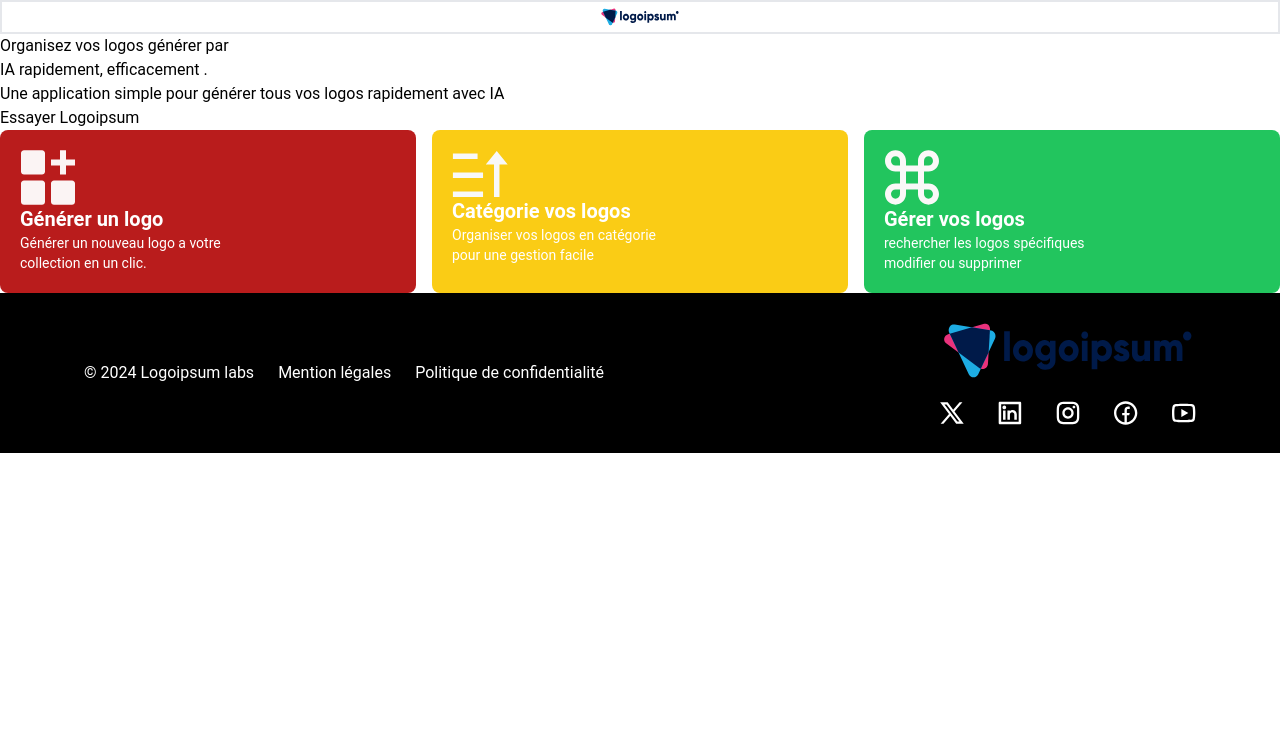
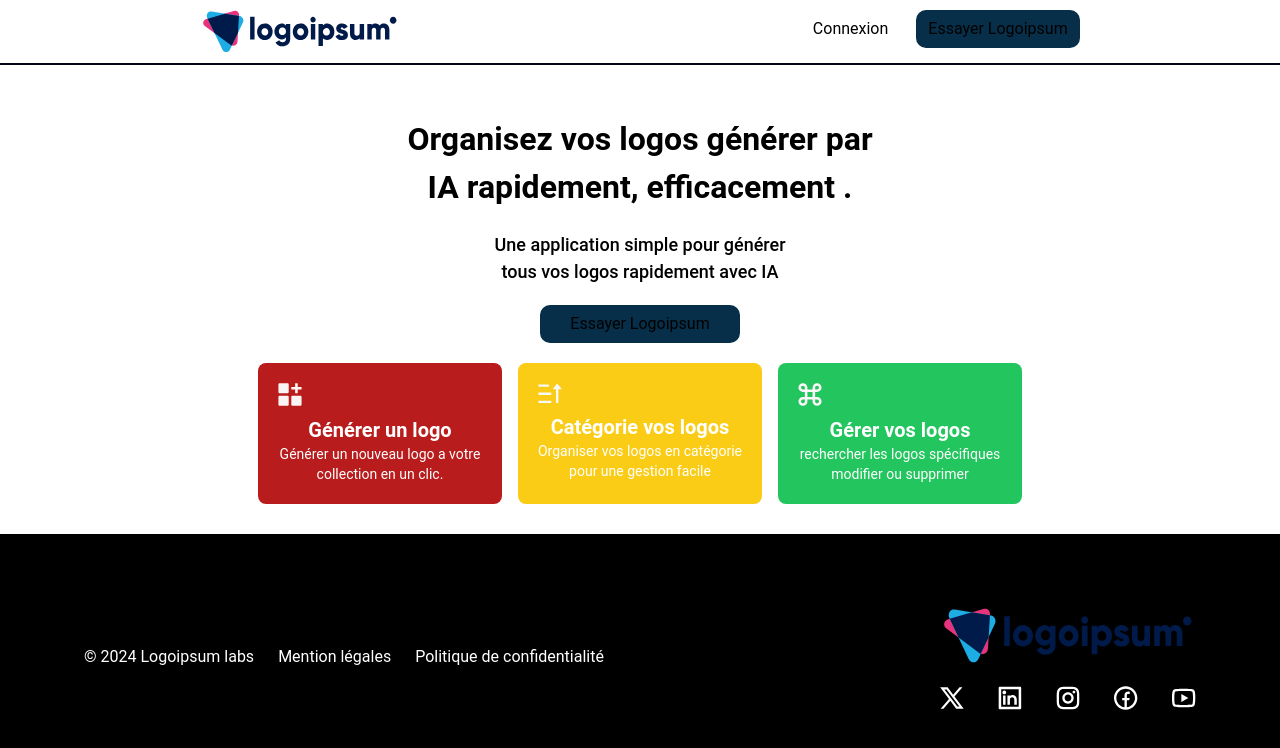
Before and after one commit to jeanclaudesperandezi/logoipsum_tailwind, a plain HTML site: page index.html in a window 1280 px wide. Drawn offline with nearby package versions, Linux system fonts and the light colour scheme.

Commit message:
end logoipsun tailwind css

```diff
--- a/index.html
+++ b/index.html
@@ -11,52 +11,54 @@
 </head>
 <body>
     <!--debut du header-->
-    <header class="flex flex-row justify-around border-2">
+     <header class="flex flex-row justify-around items-center border-b-2 border-slate-950">
+
             <div class="">
-                <img src="assert/img/logo-12 (1).svg" alt="logo" class="w-[80px] h-[30px]">
+                <img src="assert/img/logo-12 (1).svg" alt="logo" class="w-[90px] h-[30px] md:w-[200px] md:h-auto">
             </div>
-            <div class="hidden ">
-                <button class="">Connexion</button>
-                <button class="">Essayer Logoipsum</button>
+            <div class="hidden md:flex md:flex-row md:justify-around md:gap-4 mb-[15px] mt-[10px]">
+                <button class="border-2  border-transparent hover:bg-slate-300 md:px-[10px] md:py-[5px] md:rounded-[10px]">Connexion</button>
+                <button class="md:border-2  md:border-sky-950 md:bg-sky-950 md:rounded-[10px] md:px-[10px] md:py-[5px] md:hover:bg-sky-700">Essayer Logoipsum</button>
             </div>
            <div class="md:hidden">
                 <img src="assert/img/menu.svg" alt="menu">
             </div>
-        </nav>
+
     </header>
     <!--fin du header-->
 
     <!-- debut de la section main-->
-     <main class="">
+     <main class="flex flex-col justify-center items-center text-center my-[30px]">
         <div class="">
         <!--debut de la section titre parag btn-->
-        <div class="066098189">
-            <h1 class="">Organisez vos logos générer par <br>
-IA <span> rapidement, efficacement</span> .</h1>
-            <p class=" ">Une application simple pour générer <b-y rqr>
-tous vos logos rapidement avec IA</p>
+        <div class="my-[20px] flex flex-col gap-[20px] items-center">
+            <h1 class="text-center text-[20px] font-bold md:text-[2rem] md:font-bold">Organisez vos logos générer par <br>
+                IA <span> rapidement, efficacement</span> .
+            </h1>
+            <p class=" text-center text-[16px] font-medium md:text-[18px] md:font-medium">Une application simple pour générer <br>
+                tous vos logos rapidement avec IA</p>
                 <!-- <p class="text-base font-normal text-center">
                     Gérer et retrouvez facilement  vos logos.
                 </p> -->
-            <input class="" type="button" value="Essayer Logoipsum">
+            <input class="border-2  border-sky-950 bg-sky-950 rounded-[10px] px-[10px] py-[5px] hover:bg-sky-700 w-[200px] items-center " type="button" value="Essayer Logoipsum">
         </div>
         <!--debut de la section card  -->
-        <div class=" grid grid-cols-3 gap-4 text-white">
+        <div class="flex flex-col md:grid md:grid-cols-3 gap-4 text-white">
             <div class="flex flex-col p-5 rounded-lg bg-red-700">
-                <img src="assert/img/Vector (4).svg" alt="add" class="w-14 h-auto">
-                <h3 class="text-xl font-bold">Générer un logo</h3>
+                <img src="assert/img/Vector (4).svg" alt="add" class="w-6 h-auto">
+                <h3 class="text-xl font-bold mt-[10px]">Générer un logo</h3>
                 <p class="text-sm font-normal">Générer un nouveau logo  a votre <br>
-collection en un clic.</p>
+                    collection en un clic.</p>
             </div>
             <div class="flex flex-col p-5 rounded-lg bg-yellow-400">
-                <img src="assert/img/Vector (5).svg" alt="sort" class="w-14 h-auto">
-                <h3 class="text-xl font-bold">Catégorie vos logos</h3>
+                <img src="assert/img/Vector (5).svg" alt="sort" class="w-6 h-auto">
+                <h3 class="text-xl font-bold mt-[10px]">Catégorie vos logos</h3>
                 <p class="text-sm font-normal">Organiser vos logos en catégorie <br>
 pour une gestion facile</p>
             </div>
             <div class="flex flex-col p-5 rounded-lg bg-green-500">
-                <img src="assert/img/Vector (6).svg" alt="commmand" class="w-14 header--">
-                <h3 class="text-xl font-bold">Gérer vos logos</h3>
+                <img src="assert/img/Vector (6).svg" alt="commmand" class="w-6 h-auto">
+                <h3 class="text-xl font-bold mt-[10px]">Gérer vos logos</h3>
                 <p class="text-sm font-normal">rechercher les logos spécifiques <br>
 modifier ou supprimer</p>
             </div>
@@ -66,10 +68,10 @@
      <!--fin de la section main-->
 
      <!--debut de la section footer-->
-     <footer class="w-full min-h-40 flex justify-center text-white bg-black">
-        <div class="w-full max-w-6xl flex justify-between items-center px-5 py-0">
+     <footer class="w-full h-[300px] md:h-[500px] md:flex md:flex-row md:justify-center text-white bg-black flex flex-col">
+        <div class="w-full max-w-6xl md:flex  md:flex-row md:justify-between md:mx-[30px] items-center px-5 py-0 flex flex-col mb-[20px] ">
         <!-- debut des texts de mention-->
-        <div class="flex gap-6">
+        <div class="min-md:flex min-md:flex-col lg:flex lg:flex-row gap-6 flex flex-col my-[15px]">
             <p class="footer__legal-item"> &copy; 2024 Logoipsum labs</p>
             <p class="footer__legal-item">Mention légales</p>
             <p class="footer__legal-item">Politique de confidentialité</p>
@@ -77,7 +79,7 @@
         <!-- debut de la section du logo et des icons-->
         <div class="flex flex-col gap-5">
             <div class="flex items-center gap-5">
-                 <img src="assert/img/logo-12 (1).svg" alt="Logoipsum" class="w-full h-auto">
+                 <img src="assert/img/logo-12 (1).svg" alt="Logoipsum" class="md:w-full md:h-auto">
             </div>
 
             <div class="w-full justify-between flex">
@@ -97,7 +99,6 @@
                 <a href="" class="flex items-center gap-3.5">
                       <img src="assert/img/Vector (ytb).svg" alt="Youtube" class="w-6 h-6">
                 </a>
-
             </div>
         </div>
         </div>
```
